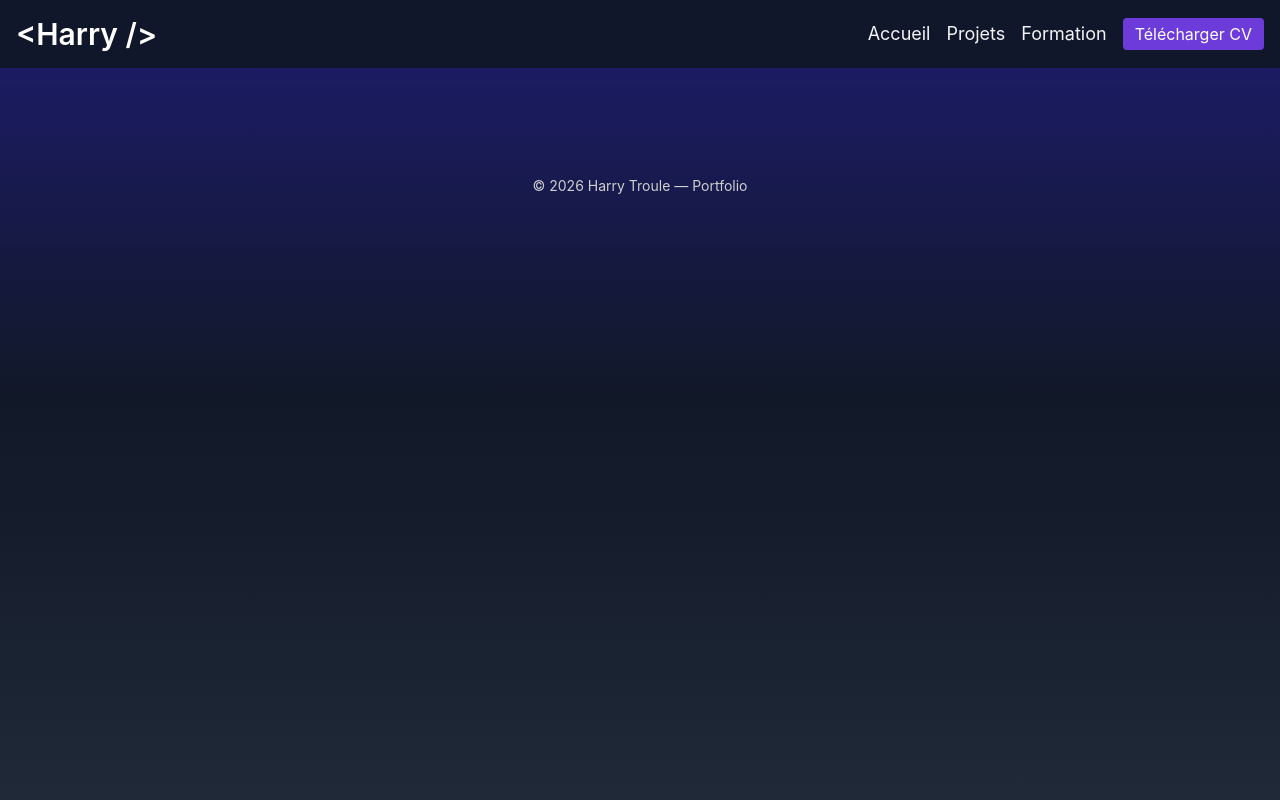
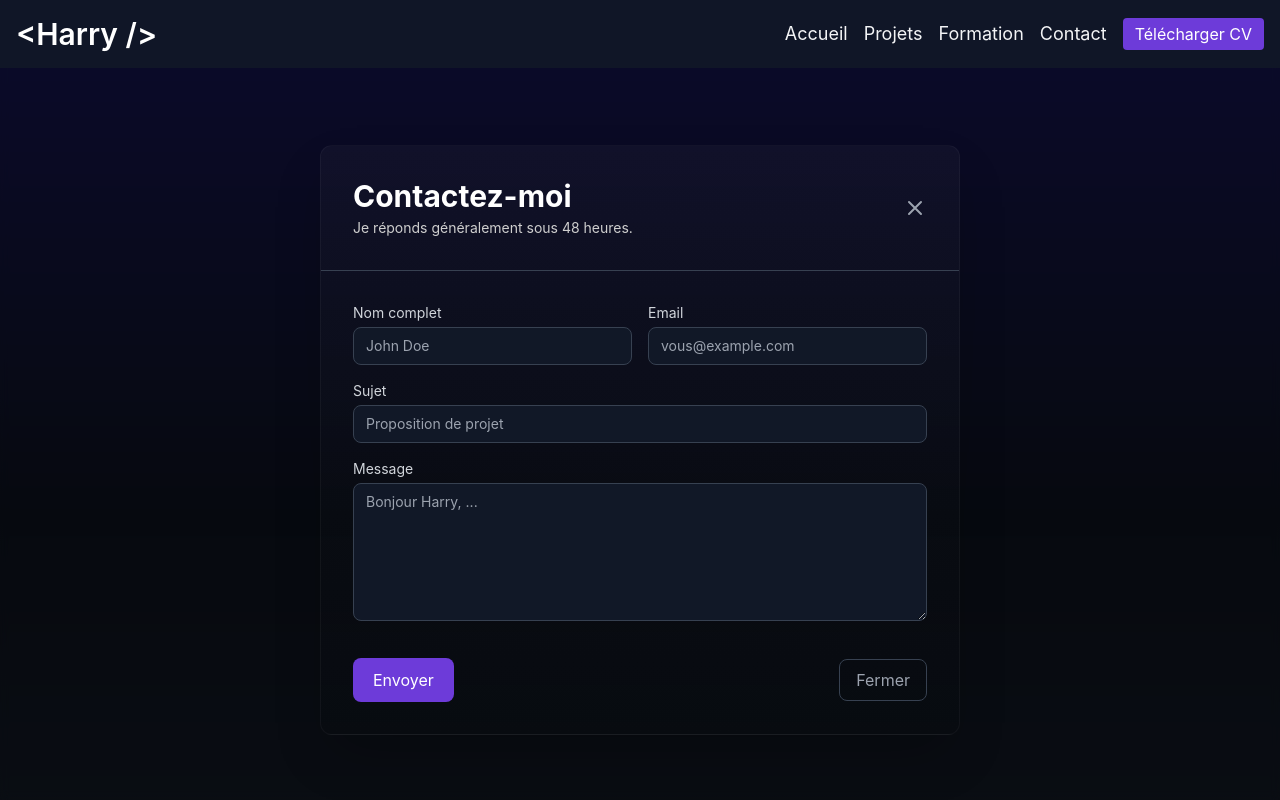
Before and after one commit to Elvalio/Portfolio, a Vue app: page /Portfolio/contact in a window 1280 px wide. Shown: the top 800 px of the page. Built offline with nearby package versions, Linux system fonts and the light colour scheme.

Commit message:
feat: add contact page and integrate EmailJS for form submission

```diff
--- a/package.json
+++ b/package.json
@@ -8,6 +8,7 @@
     "preview": "vite preview"
   },
   "dependencies": {
+    "@emailjs/browser": "^4.4.1",
     "vue": "^3.3.4",
     "vue-router": "^4.2.0"
   },
--- a/src/components/NavBar.vue
+++ b/src/components/NavBar.vue
@@ -15,6 +15,7 @@
         <router-link to="/" class="text-lg hover:text-primary">Accueil</router-link>
         <router-link to="/projects" class="text-lg hover:text-primary">Projets</router-link>
         <router-link to="/education" class="text-lg hover:text-primary">Formation</router-link>
+        <router-link to="/contact" class="text-lg hover:text-primary">Contact</router-link>
         <a :href="baseUrl + 'CV.pdf'" download="CV.pdf" class="ml-4 inline-block bg-primary text-white px-3 py-1 rounded">Télécharger CV</a>
       </div>
     </div>
--- a/src/pages/Contact.vue
+++ b/src/pages/Contact.vue
@@ -1,13 +1,127 @@
 <template>
-  <section>
-    <h2 class="text-2xl font-bold mb-4">Contact</h2>
-    <div class="card p-6 rounded-lg space-y-3">
-      <p><strong>Email:</strong> <span class="text-muted-light">(à remplir)</span></p>
-      <p><strong>Téléphone:</strong> <span class="text-muted-light">(à remplir)</span></p>
-      <p><strong>LinkedIn:</strong> <a class="text-primary" href="https://www.linkedin.com/in/harry-troule/" target="_blank">linkedin.com/in/harry-troule</a></p>
+  <div class="min-h-screen flex items-center justify-center py-10">
+    <!-- Overlay -->
+    <div class="fixed inset-0 bg-black/60 backdrop-blur-sm z-40"></div>
+
+    <!-- Modal -->
+    <div class="relative z-50 w-full max-w-2xl mx-auto px-4">
+      <div class="card rounded-xl border border-gray-700 bg-gray-800/95 shadow-2xl overflow-hidden">
+        <!-- Header -->
+        <div class="flex items-center justify-between p-6 md:p-8 border-b border-gray-700">
+          <div>
+            <h2 class="text-3xl font-bold text-white">Contactez-moi</h2>
+            <p class="text-sm text-muted-light mt-1">Je réponds généralement sous 48 heures.</p>
+          </div>
+          <button
+            @click="$router.go(-1)"
+            class="text-gray-400 hover:text-white transition-colors"
+            aria-label="Fermer"
+          >
+            <svg xmlns="http://www.w3.org/2000/svg" class="h-6 w-6" fill="none" viewBox="0 0 24 24" stroke="currentColor">
+              <path stroke-linecap="round" stroke-linejoin="round" stroke-width="2" d="M6 18L18 6M6 6l12 12" />
+            </svg>
+          </button>
+        </div>
+
+        <!-- Form -->
+        <form @submit.prevent="handleSubmit" class="p-6 md:p-8 space-y-4">
+          <div class="grid md:grid-cols-2 gap-4">
+            <label class="block text-sm text-gray-300">
+              Nom complet
+              <input v-model="form.name" type="text" class="mt-1 w-full rounded-lg bg-gray-900 border border-gray-700 px-3 py-2 focus:border-primary focus:ring-primary outline-none" placeholder="John Doe" required />
+            </label>
+            <label class="block text-sm text-gray-300">
+              Email
+              <input v-model="form.email" type="email" class="mt-1 w-full rounded-lg bg-gray-900 border border-gray-700 px-3 py-2 focus:border-primary focus:ring-primary outline-none" placeholder="vous@example.com" required />
+            </label>
+          </div>
+
+          <label class="block text-sm text-gray-300">
+            Sujet
+            <input v-model="form.subject" type="text" class="mt-1 w-full rounded-lg bg-gray-900 border border-gray-700 px-3 py-2 focus:border-primary focus:ring-primary outline-none" placeholder="Proposition de projet" required />
+          </label>
+
+          <label class="block text-sm text-gray-300">
+            Message
+            <textarea v-model="form.message" rows="6" class="mt-1 w-full rounded-lg bg-gray-900 border border-gray-700 px-3 py-2 focus:border-primary focus:ring-primary outline-none" placeholder="Bonjour Harry, ..." required></textarea>
+          </label>
+
+          <div class="flex items-center justify-between gap-3 pt-4">
+            <div class="flex items-center gap-3">
+              <button type="submit" class="bg-primary text-white px-5 py-2.5 rounded-lg hover:bg-primary/90 transition disabled:opacity-60" :disabled="status === 'loading'">
+                <span v-if="status === 'loading'">Envoi...</span>
+                <span v-else>Envoyer</span>
+              </button>
+              <span v-if="status === 'success'" class="text-emerald-400 text-sm">✓ Message envoyé!</span>
+              <span v-else-if="status === 'error'" class="text-rose-400 text-sm">{{ feedback }}</span>
+            </div>
+            <button type="button" @click="$router.go(-1)" class="text-gray-400 hover:text-gray-300 px-4 py-2 rounded-lg border border-gray-700">
+              Fermer
+            </button>
+          </div>
+        </form>
+      </div>
     </div>
-  </section>
+  </div>
 </template>
 
 <script setup>
+import { reactive, ref } from 'vue'
+import emailjs from '@emailjs/browser'
+import { useRouter } from 'vue-router'
+
+const router = useRouter()
+
+const form = reactive({
+  name: '',
+  email: '',
+  subject: '',
+  message: ''
+})
+
+const status = ref('idle')
+const feedback = ref('')
+
+const handleSubmit = () => {
+  if (status.value === 'loading') return
+
+  if (!form.name.trim() || !form.email.trim() || !form.subject.trim() || !form.message.trim()) {
+    status.value = 'error'
+    feedback.value = 'Merci de remplir tous les champs.'
+    return
+  }
+
+  status.value = 'loading'
+  feedback.value = ''
+
+  const templateParams = {
+    name: form.name,
+    email: form.email,
+    title: form.subject,
+    message: form.message,
+    time: new Date().toLocaleString('fr-FR')
+  }
+
+  emailjs.send(
+    import.meta.env.VITE_EMAILJS_SERVICE_ID,
+    import.meta.env.VITE_EMAILJS_TEMPLATE_ID,
+    templateParams,
+    import.meta.env.VITE_EMAILJS_PUBLIC_KEY
+  )
+  .then(() => {
+    status.value = 'success'
+    form.name = ''
+    form.email = ''
+    form.subject = ''
+    form.message = ''
+    setTimeout(() => {
+      router.go(-1)
+    }, 2000)
+  })
+  .catch((err) => {
+    status.value = 'error'
+    feedback.value = 'Erreur lors de l\'envoi. Vérifiez vos identifiants EmailJS.'
+    console.error('Erreur EmailJS', err)
+  })
+}
 </script>
--- a/src/pages/Home.vue
+++ b/src/pages/Home.vue
@@ -91,7 +91,13 @@
             <router-link to="/projects" class="text-primary hover:underline">Voir tous les projets →</router-link>
           </div>
           <div class="grid grid-cols-1 md:grid-cols-2 gap-6">
-            <div class="card p-4 rounded-lg hover:scale-105 transition-transform">
+            <div
+              class="card p-4 rounded-lg hover:scale-105 transition-transform cursor-pointer"
+              role="button"
+              tabindex="0"
+              @click="goToProject('portfolio')"
+              @keyup.enter="goToProject('portfolio')"
+            >
               <h3 class="font-semibold text-xl">Portfolio Personnel</h3>
               <p class="text-sm text-muted-light mt-2">Site développé avec Vue 3, Vite et Tailwind CSS avec des animations modernes.</p>
                 <div class="mt-4 flex gap-2">
@@ -101,7 +107,13 @@
                 </div>
                 </div>
             </div>
-            <div class="card p-4 rounded-lg hover:scale-105 transition-transform">
+            <div
+              class="card p-4 rounded-lg hover:scale-105 transition-transform cursor-pointer"
+              role="button"
+              tabindex="0"
+              @click="goToProject('trip')"
+              @keyup.enter="goToProject('trip')"
+            >
               <h3 class="font-semibold text-xl">TripEnArmor</h3>
               <p class="text-sm text-muted-light mt-2">Site d'avis et de conseils touristiques en France avec front-end et back-end.</p>
               <div class="mt-4 flex gap-2">
@@ -215,6 +227,7 @@
 
 <script>
 import { onMounted, onUnmounted, ref } from 'vue'
+import { useRouter } from 'vue-router'
 import bgImage from '../assets/moon-evening-sky-mountains-forest-silhouette-3840x2160-402.jpg'
 
 
@@ -223,6 +236,7 @@ export default {
   setup(props, { emit }) {
     const bgUrl = ref(bgImage)
     const contentSection = ref(null)
+    const router = useRouter()
   // Base URL géré par Vite (utile si le site est servi sous /Portfolio/)
   const baseUrl = import.meta.env.BASE_URL || '/'
 
@@ -230,6 +244,10 @@ export default {
       if (contentSection.value) {
         contentSection.value.scrollIntoView({ behavior: 'smooth' })
       }
+    }
+
+    const goToProject = (projectKey) => {
+      router.push({ name: 'Projects', query: { project: projectKey } })
     }
 
     const handleScroll = () => {
@@ -276,7 +294,7 @@ export default {
       emit('update-scroll', 1)
     })
 
-    return { bgUrl, contentSection, scrollToContent, baseUrl }
+    return { bgUrl, contentSection, scrollToContent, baseUrl, goToProject }
   }
 }
 </script>
--- a/src/pages/Projects.vue
+++ b/src/pages/Projects.vue
@@ -178,13 +178,16 @@
 </template>
 
 <script setup>
-import { ref, nextTick } from 'vue'
+import { ref, nextTick, watch, onMounted } from 'vue'
+import { useRoute, useRouter } from 'vue-router'
 import PortfolioImg from '../assets/Portfolio.png'
 import MuseImg from '../assets/MUSE.png'
 import TripImg from '../assets/LPPDT.png'
 
 const activeTab = ref(null)
 const detailSection = ref(null)
+const route = useRoute()
+const router = useRouter()
 
 const projectList = [
   {
@@ -217,13 +220,42 @@ const projectList = [
 ]
 
 function goToDetail(key) {
+  if (!validKeys.has(key)) return
+  // Update the URL query so deep links open the right tab.
+  if (route.query.project !== key) {
+    router.push({ name: 'Projects', query: { ...route.query, project: key } })
+  }
   activeTab.value = key
-  nextTick(() => {
-    if (detailSection.value) {
-      detailSection.value.scrollIntoView({ behavior: 'smooth', block: 'start' })
-    }
-  })
+  nextTick(scrollToDetail)
 }
+
+const validKeys = new Set(projectList.map((p) => p.key))
+
+const scrollToDetail = () => {
+  if (detailSection.value) {
+    detailSection.value.scrollIntoView({ behavior: 'smooth', block: 'start' })
+  }
+}
+
+const hydrateFromQuery = (projectKey) => {
+  if (validKeys.has(projectKey)) {
+    activeTab.value = projectKey
+    nextTick(scrollToDetail)
+  } else {
+    activeTab.value = null
+  }
+}
+
+onMounted(() => {
+  hydrateFromQuery(route.query.project)
+})
+
+watch(
+  () => route.query.project,
+  (projectKey) => {
+    hydrateFromQuery(projectKey)
+  }
+)
 </script>
 
 <style scoped>
--- a/src/router/index.js
+++ b/src/router/index.js
@@ -2,11 +2,13 @@ import { createRouter, createWebHistory } from 'vue-router'
 import Home from '../pages/Home.vue'
 import Projects from '../pages/Projects.vue'
 import Education from '../pages/Education.vue'
+import Contact from '../pages/Contact.vue'
 
 const routes = [
   { path: '/', name: 'Home', component: Home },
   { path: '/projects', name: 'Projects', component: Projects },
-  { path: '/education', name: 'Education', component: Education }
+  { path: '/education', name: 'Education', component: Education },
+  { path: '/contact', name: 'Contact', component: Contact }
 ]
 
 const router = createRouter({
```
Also changed, not shown: 1 other file (tests, documents, lock files or other folders).
